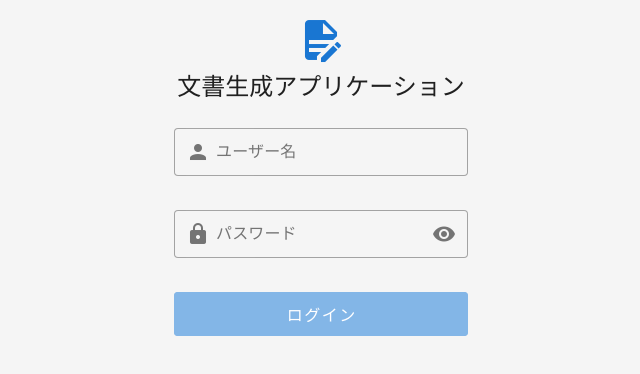
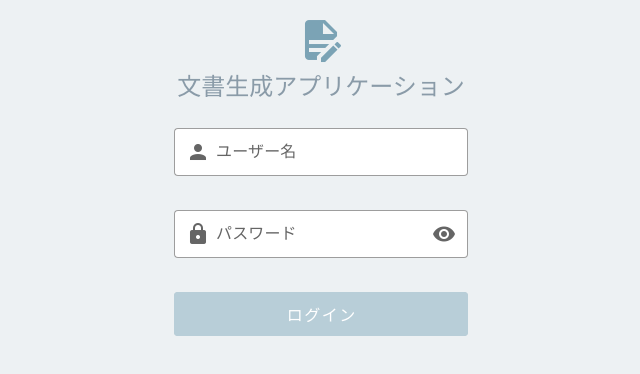
Before and after one commit to jam0818/loan-doc-ui, a Vue app: page /login in a window 1280 px wide. Shown: the top 374 px of the page, without its empty margins (319-959 px from the left). Built offline with nearby package versions, Linux system fonts and the light colour scheme; a small style sheet from the web is missing; a web font is replaced by a local one.

Commit message:
style: カラーテーマをくすんだ水色と薄めの灰色に統一
- vuetify.ts: カラーパレットを全体的にくすんだ水色/灰色系に変更
- default.vue: ヘッダーとカラム背景を統一カラーに
- login.vue: 背景色をテーマに合わせた薄い灰色に変更

```diff
--- a/src/layouts/default.vue
+++ b/src/layouts/default.vue
@@ -9,7 +9,7 @@
 
       <template #append>
         <div class="d-flex align-center">
-          <v-chip class="mr-2" size="small" variant="tonal">
+          <v-chip class="mr-2" size="small" variant="tonal" color="secondary">
             <v-icon icon="mdi-account" size="small" start />
             {{ authStore.username || 'ユーザー' }}
           </v-chip>
@@ -17,13 +17,14 @@
             icon="mdi-logout"
             size="small"
             variant="text"
+            color="secondary"
             @click="handleLogout"
           />
         </div>
       </template>
     </v-app-bar>
 
-    <v-main>
+    <v-main class="main-content">
       <div class="main-layout">
         <DocumentColumn class="column document-column" />
         <PromptColumn class="column prompt-column" />
@@ -56,25 +57,30 @@
 
 <style scoped>
 .app-header {
-  background: #b8d4e3 !important; /* 薄いくすんだ水色 */
-  color: #2c3e50 !important;
+  background: #C5D8E0 !important; /* くすんだ水色 */
+  color: #3A4A54 !important;
 }
 
 .app-header :deep(.v-toolbar-title) {
-  font-weight: 600;
+  font-weight: 500;
+}
+
+.main-content {
+  background: #F5F7F8;
 }
 
 .main-layout {
   display: flex;
-  height: calc(100vh - 48px); /* ヘッダー分を引く */
+  height: calc(100vh - 48px);
   overflow: hidden;
 }
 
 .column {
   display: flex;
   flex-direction: column;
-  border-right: 1px solid rgba(0, 0, 0, 0.12);
+  border-right: 1px solid #D8E2E7;
   overflow: hidden;
+  background: #FFFFFF;
 }
 
 .column:last-child {
@@ -85,6 +91,7 @@
   width: 280px;
   min-width: 280px;
   flex-shrink: 0;
+  background: #EDF1F3;
 }
 
 .prompt-column {
@@ -95,5 +102,6 @@
 .generate-column {
   flex: 1;
   min-width: 300px;
+  background: #F8FAFB;
 }
 </style>
--- a/src/pages/login.vue
+++ b/src/pages/login.vue
@@ -5,54 +5,56 @@ meta:
 
 <template>
   <v-container class="login-container" fluid>
-    <v-row align="center" class="fill-height" justify="center">
-      <v-col cols="12" lg="3" md="4" sm="6">
+    <v-row align="center" justify="center" class="fill-height">
+      <v-col cols="12" sm="6" md="4" lg="3">
         <!-- タイトル -->
         <div class="text-center mb-6">
-          <v-icon class="mb-2" color="primary" icon="mdi-file-document-edit" size="48" />
-          <h1 class="text-h5 font-weight-medium">文書生成アプリケーション</h1>
+          <v-icon icon="mdi-file-document-edit" size="48" color="primary" class="mb-2" />
+          <h1 class="text-h5 font-weight-medium text-secondary">文書生成アプリケーション</h1>
         </div>
 
         <!-- ログインフォーム -->
         <v-form @submit.prevent="handleLogin">
           <v-text-field
             v-model="username"
+            label="ユーザー名"
+            variant="outlined"
+            density="comfortable"
+            prepend-inner-icon="mdi-account"
+            bg-color="white"
             class="mb-3"
-            density="comfortable"
-            label="ユーザー名"
-            prepend-inner-icon="mdi-account"
-            variant="outlined"
           />
 
           <v-text-field
             v-model="password"
-            :append-inner-icon="showPassword ? 'mdi-eye-off' : 'mdi-eye'"
-            class="mb-3"
+            label="パスワード"
+            variant="outlined"
             density="comfortable"
-            label="パスワード"
             prepend-inner-icon="mdi-lock"
             :type="showPassword ? 'text' : 'password'"
-            variant="outlined"
+            :append-inner-icon="showPassword ? 'mdi-eye-off' : 'mdi-eye'"
+            bg-color="white"
             @click:append-inner="showPassword = !showPassword"
+            class="mb-3"
           />
 
           <v-alert
             v-if="authStore.error"
-            class="mb-3"
-            density="compact"
             type="error"
             variant="tonal"
+            density="compact"
+            class="mb-3"
           >
             {{ authStore.error }}
           </v-alert>
 
           <v-btn
+            type="submit"
+            color="primary"
+            size="large"
             block
-            color="primary"
+            :loading="authStore.loading"
             :disabled="!isFormValid"
-            :loading="authStore.loading"
-            size="large"
-            type="submit"
           >
             ログイン
           </v-btn>
@@ -63,7 +65,7 @@ meta:
 </template>
 
 <script setup lang="ts">
-  import { computed, ref } from 'vue'
+import { ref, computed } from 'vue'
 import { useRouter } from 'vue-router'
 import { useAuthStore } from '@/stores/auth'
 
@@ -78,7 +80,7 @@ meta:
   return username.value.trim() !== '' && password.value.trim() !== ''
 })
 
-  async function handleLogin () {
+async function handleLogin() {
   if (!isFormValid.value) return
 
   const success = await authStore.login({
@@ -95,6 +97,6 @@ meta:
 <style scoped>
 .login-container {
   min-height: 100vh;
-  background: #f5f5f5;
+  background: #EDF1F3;
 }
 </style>
--- a/src/plugins/vuetify.ts
+++ b/src/plugins/vuetify.ts
@@ -10,20 +10,37 @@ import { createVuetify } from 'vuetify'
 import '@mdi/font/css/materialdesignicons.css'
 import 'vuetify/styles'
 
-// ライトテーマの定義
+// くすんだ水色と薄めの灰色を基調としたライトテーマ
 const lightTheme = {
   dark: false,
   colors: {
-    background: '#FAFAFA',
+    // 背景系
+    background: '#F5F7F8',
     surface: '#FFFFFF',
-    'surface-variant': '#F5F5F5',
-    primary: '#1976D2',
-    secondary: '#424242',
-    accent: '#82B1FF',
-    error: '#FF5252',
-    info: '#2196F3',
-    success: '#4CAF50',
-    warning: '#FFC107',
+    'surface-variant': '#EDF1F3',
+
+    // プライマリ（くすんだ水色）
+    primary: '#7BA3B5',
+    'primary-darken-1': '#5D8A9E',
+
+    // セカンダリ（薄めの灰色）
+    secondary: '#8A9BA8',
+    'secondary-darken-1': '#6B8090',
+
+    // アクセント
+    accent: '#A8C5D3',
+
+    // ステータス色（控えめに）
+    error: '#C57B7B',
+    info: '#7BA3B5',
+    success: '#7BB58A',
+    warning: '#B5A87B',
+
+    // テキスト
+    'on-background': '#3A4A54',
+    'on-surface': '#3A4A54',
+    'on-primary': '#FFFFFF',
+    'on-secondary': '#FFFFFF',
   },
 }
 
@@ -36,22 +53,29 @@ export default createVuetify({
     },
   },
   defaults: {
-    global: {
-      // フォントを適用
-    },
     VBtn: {
       variant: 'flat',
+      color: 'primary',
     },
     VTextField: {
       variant: 'outlined',
       density: 'comfortable',
+      color: 'primary',
     },
     VSelect: {
       variant: 'outlined',
       density: 'comfortable',
+      color: 'primary',
     },
     VTextarea: {
       variant: 'outlined',
+      color: 'primary',
+    },
+    VCard: {
+      variant: 'flat',
+    },
+    VAppBar: {
+      flat: true,
     },
   },
 })
```
Lines whose indentation alone changed are shown as unchanged.
